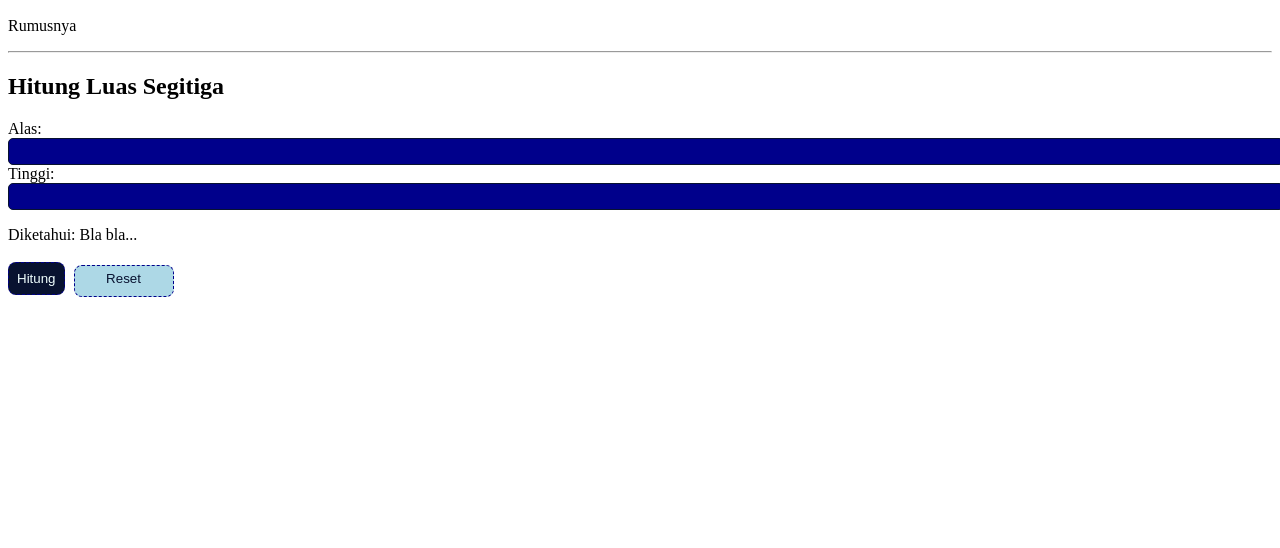
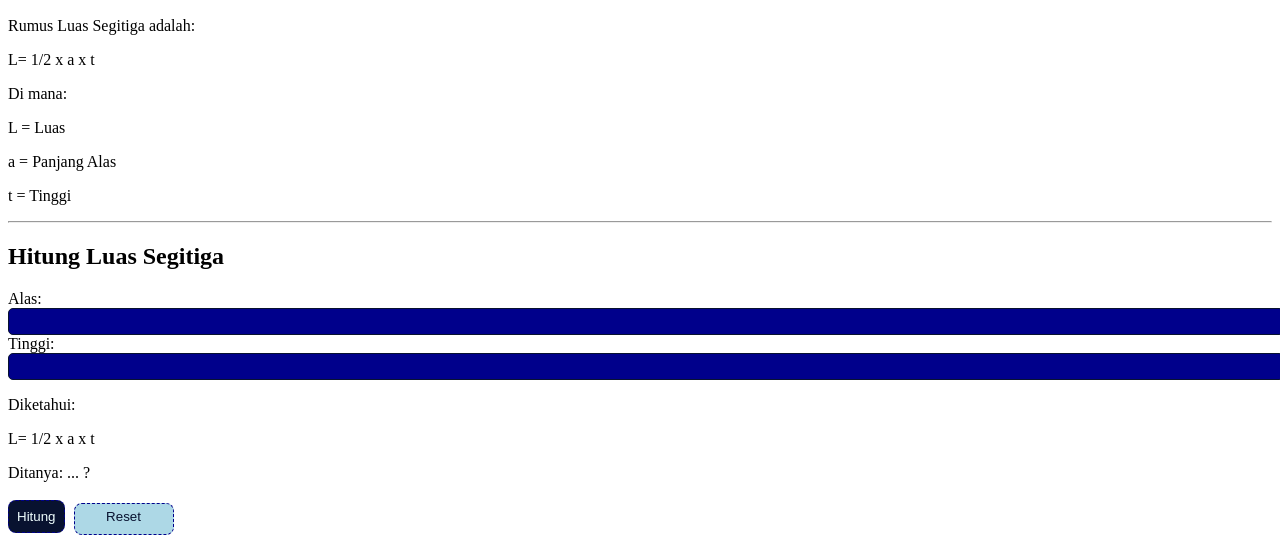
Before and after one commit to revou-fundamental-course/13-may-24-MochNada, a plain HTML site: page index.html in a window 1280 px wide. Shown: the part 477-1025 px from the top of the page. Before the commit the page ends 800 px from the top, so only its background shows below. Drawn offline with Linux system fonts and the light colour scheme.

Commit message:
adding formula text

```diff
--- a/index.html
+++ b/index.html
@@ -42,7 +42,12 @@
                 <img src="https://cdn-web.ruangguru.com/landing-pages/assets/hs/gambar%20alas%20dan%20tinggi%20segitiga.png" alt="Segitiga">
             </div>
 
-            <p>Rumusnya</p>
+            <p>Rumus Luas Segitiga adalah:</p>
+            <p id="rumus-luas">L= 1/2 x a x t</p>
+            <p>Di mana:</p>
+            <p>L = Luas</p>
+            <p>a = Panjang Alas</p>
+            <p>t = Tinggi</p>
             </section>
             <hr />
         </section>
@@ -70,7 +75,10 @@
                     </div>
                 </section>
 
-                <p>Diketahui: Bla bla...</p>
+                <p>Diketahui:</p>
+                <p>L= 1/2 x a x t</p>
+                <p>Ditanya: ... ?</p>
+
 
                 <button type="button">Hitung</button>
                 <button type="button" id="reset-btn">Reset</button>
```
